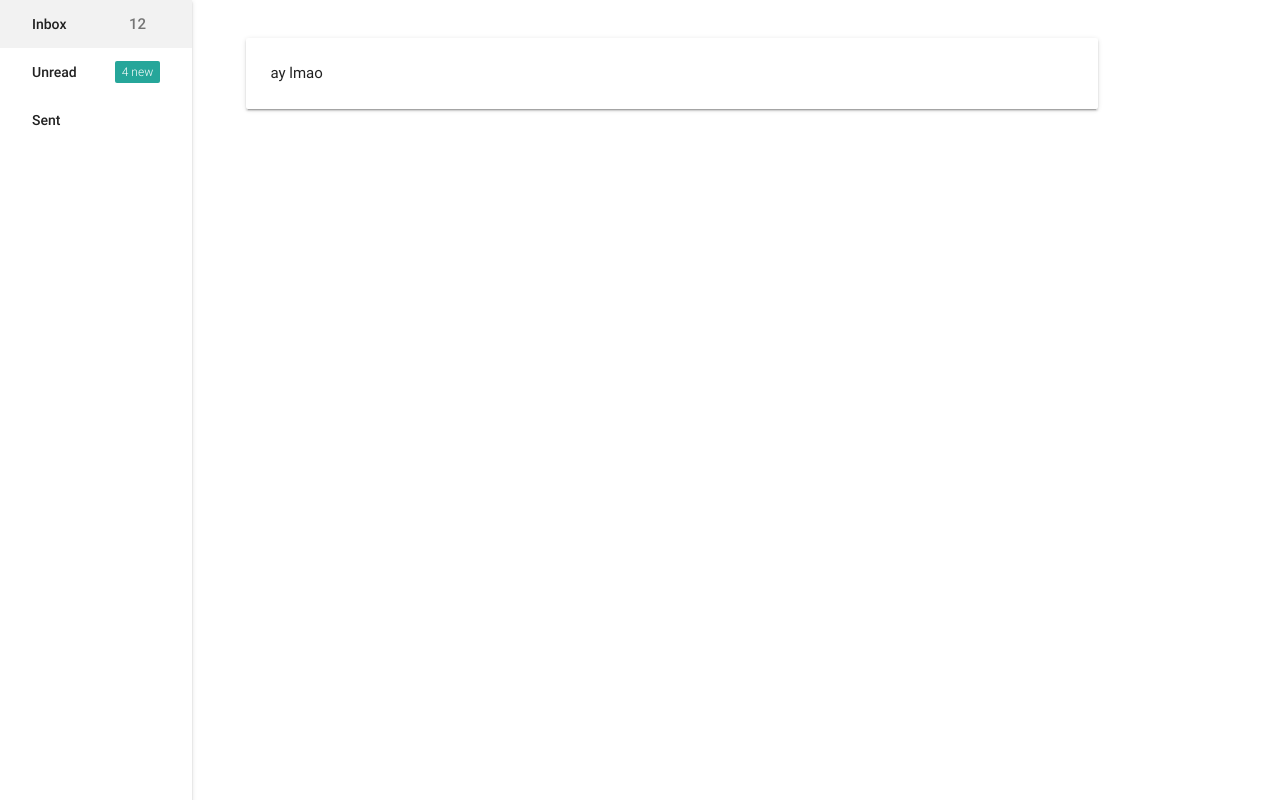
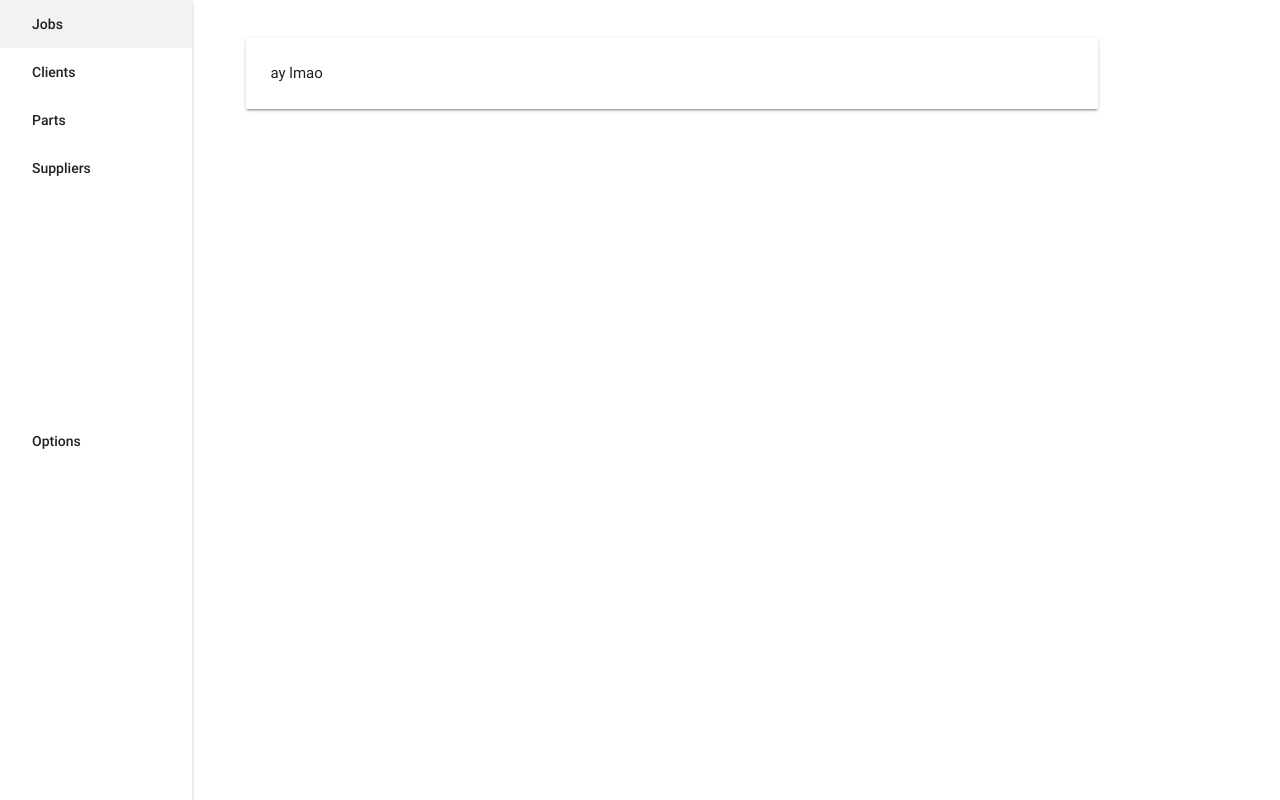
Before and after one commit to chownema/WFP, a plain HTML site: page website/HTML/index.html in a window 1280 px wide. Drawn offline with nearby package versions, Linux system fonts and the light colour scheme; some packages are replaced by stand-ins of ours.

Commit message:
nav works with jobs view

```diff
--- a/website/HTML/side-menu-component.html
+++ b/website/HTML/side-menu-component.html
@@ -1,9 +1,21 @@
 <!--<div class="container card-panel">-->
   <div>
   <ul id="slide-out" class="side-nav fixed" style="transform: translateX(0%);">
-          <li><a href="#">Inbox<span class="badge">12</span></a></li>
-          <li><a href="#!">Unread<span class="new badge">4</span></a></li>
-          <li><a href="#">Sent</a></li>
+          <li><a href="#/job-form">Jobs</a></li>
+          <li><a href="#/">Clients</a></li>
+          <li><a href="#">Parts</a></li>
+          <li><a href="#">Suppliers</a></li>
+          <br>
+          <br>
+          <br>
+          <br>
+          <br>
+          <br>
+          <br>
+          <br>
+          <br>
+          <br>
+          <li><a href="#">Options</a></li>
     </ul>
     <a href="#" data-activates="slide-out" class="button-collapse"><i class="material-icons">menu</i></a>
 </div>
--- a/website/JavaScript/app.js
+++ b/website/JavaScript/app.js
@@ -15,9 +15,8 @@ angular.module('mainViewController', ['ngRoute'])
             JOB_FORM_URL : '/job-form',
             JOB_VCTRL : 'JobViewController',
             JOB_VCTRL_ALIAS : 'JobCtrl',
-
             // Default
-            DEFAULT_PANEL : 'content-pane.html'
+            DEFAULT_PANEL_URL : 'content-pane.html'
         };
 
         // Router Logic on ng-view
@@ -30,7 +29,7 @@ angular.module('mainViewController', ['ngRoute'])
             })
             // Default
             .otherwise({
-                templateUrl: CNST.DEFAULT_PANEL,
+                templateUrl: CNST.DEFAULT_PANEL_URL,
                 replace: true
             });
     }])
```
